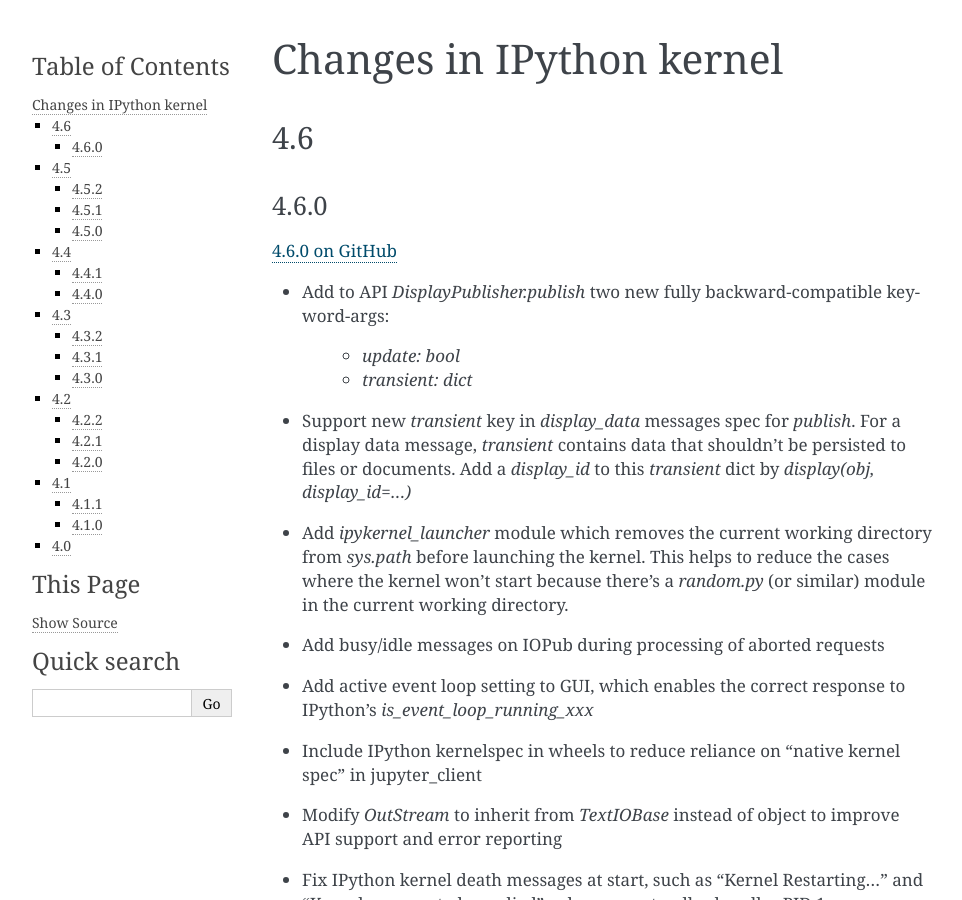
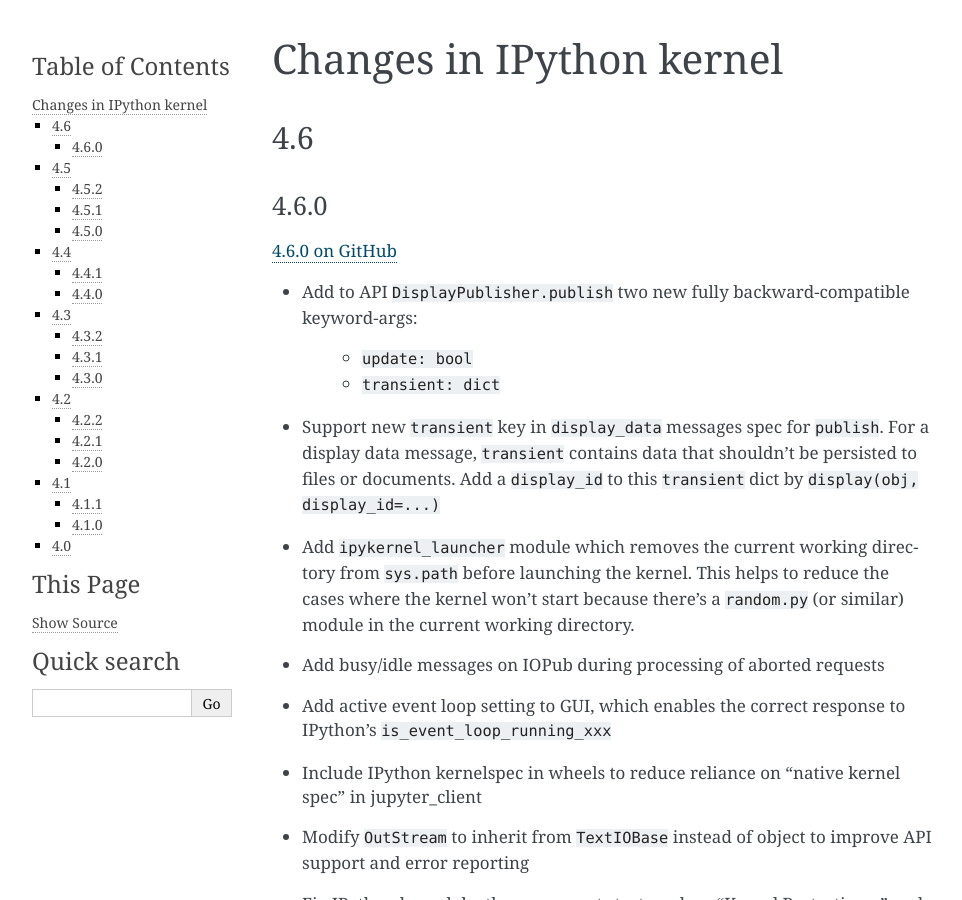
Before and after one commit to ipython/ipykernel, a Sphinx documentation site: the page built from docs/changelog.rst, in a window 1280 px wide and 900 px high. Shown: the whole window, without its empty margins (148-1110 px from the left). Built offline with Sphinx 7.4.7, drawn with Linux system fonts in a browser that asks for light colours; part of the change alters nothing that is shown.

```diff
--- a/docs/conf.py
+++ b/docs/conf.py
@@ -89,7 +89,7 @@ exclude_patterns = ['_build']
 
 # The reST default role (used for this markup: `text`) to use for all
 # documents.
-#default_role = None
+default_role = 'literal'
 
 # If true, '()' will be appended to :func: etc. cross-reference text.
 #add_function_parentheses = True
```
